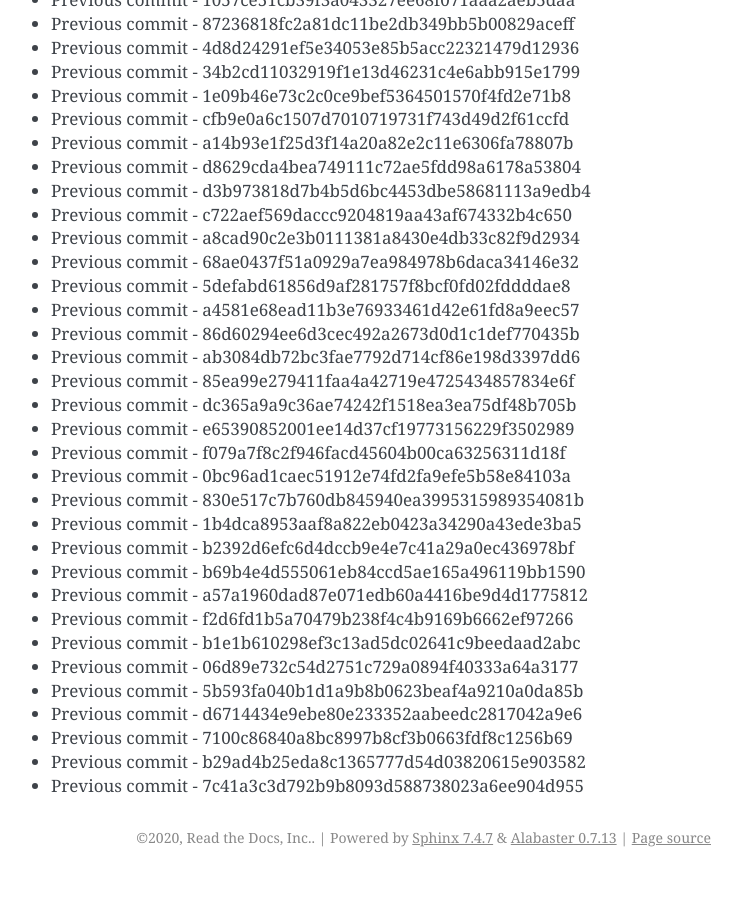
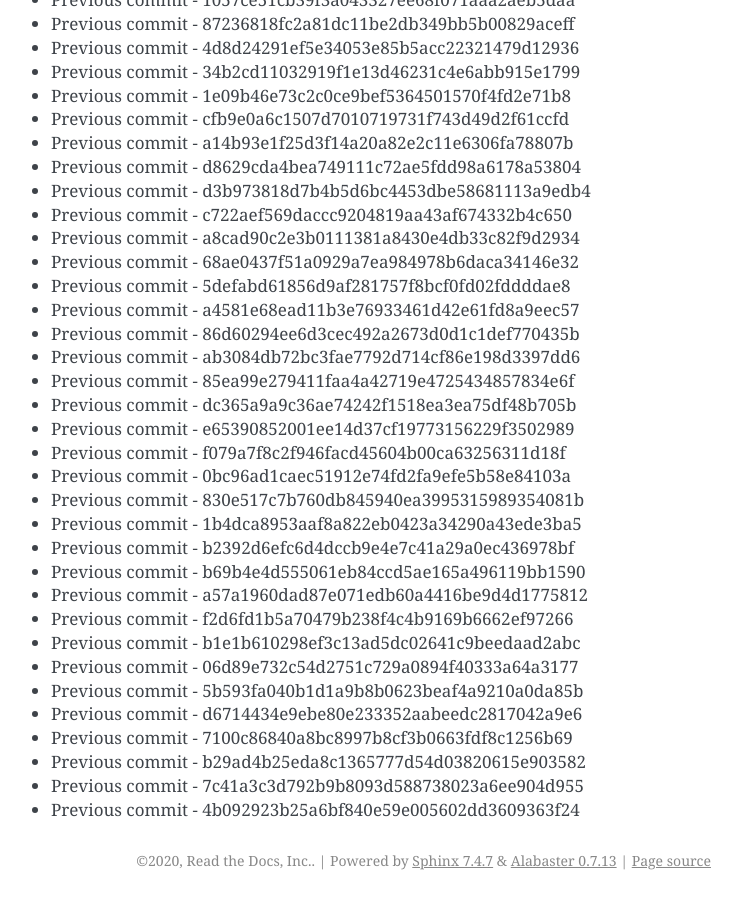
Before and after one commit to readthedocs/rtd-git-stresstest, a Sphinx documentation site: the page built from docs/updates.rst, in a window 1280 px wide and 900 px high, scrolled down 71665 px. Shown: the whole window, without its empty margins (399-1141 px from the left). Built offline with Sphinx 7.4.7, drawn with Linux system fonts in a browser that asks for light colours; before the commit the page ends 72542 px from its top, so only the background shows below that.

Commit message:
Generating commit from previous: 4b092923b25a6bf840e59e005602dd3609363f24

```diff
--- a/docs/updates.rst
+++ b/docs/updates.rst
@@ -3043,3 +3043,4 @@ It can be tested for any performance characteristics.
 * Previous commit - 7100c86840a8bc8997b8cf3b0663fdf8c1256b69
 * Previous commit - b29ad4b25eda8c1365777d54d03820615e903582
 * Previous commit - 7c41a3c3d792b9b8093d588738023a6ee904d955
+* Previous commit - 4b092923b25a6bf840e59e005602dd3609363f24
```
